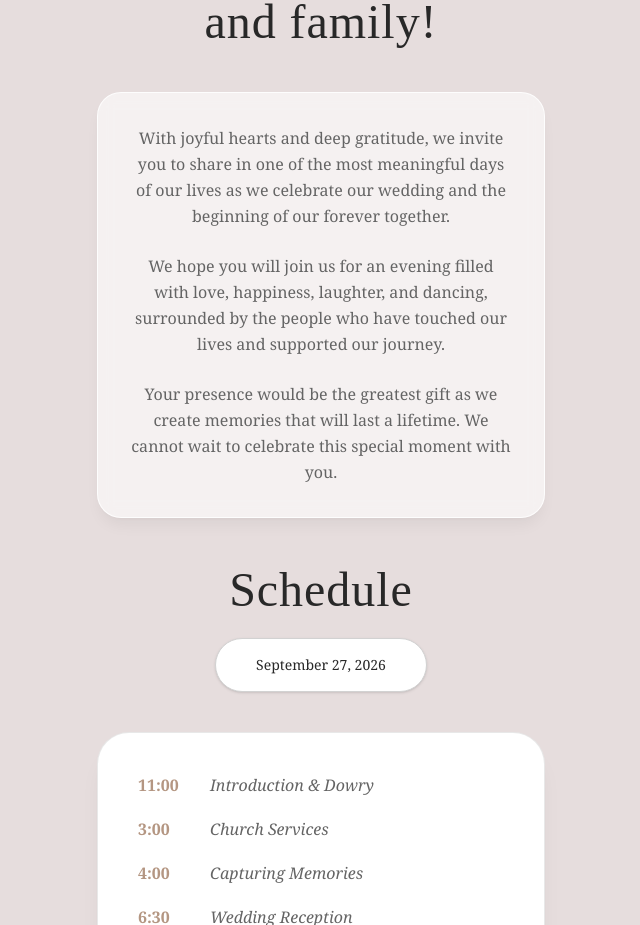
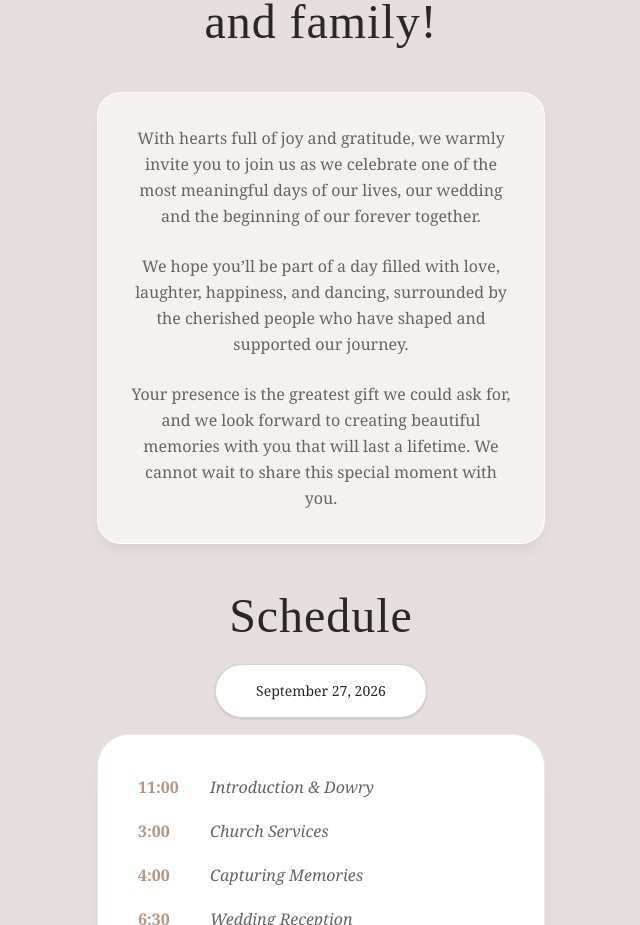
Before and after one commit to Giscard49/w-invitation, a React (Vite) app: page / in a window 1280 px wide. Shown: the part 1240-2165 px from the top of the page, without its empty margins (319-959 px from the left). Built offline with nearby package versions, Linux system fonts and the light colour scheme; no server answers.

Commit message:
new updates

```diff
--- a/src/App.tsx
+++ b/src/App.tsx
@@ -225,15 +225,15 @@ export default function App() {
 
           <div className="bg-white/60 backdrop-blur-sm rounded-3xl p-8 shadow-lg shadow-black/5 border border-white/80">
             <p className="text-center text-base leading-relaxed mb-6 text-[rgb(var(--color-text-secondary))]">
-              With joyful hearts and deep gratitude, we invite you to share in one of the most meaningful days of our lives as we celebrate our wedding and the beginning of our forever together.
+              With hearts full of joy and gratitude, we warmly invite you to join us as we celebrate one of the most meaningful days of our lives, our wedding and the beginning of our forever together.
             </p>
 
             <p className="text-center text-base leading-relaxed mb-6 text-[rgb(var(--color-text-secondary))]">
-              We hope you will join us for an evening filled with love, happiness, laughter, and dancing, surrounded by the people who have touched our lives and supported our journey.
+              We hope you’ll be part of a day filled with love, laughter, happiness, and dancing, surrounded by the cherished people who have shaped and supported our journey.
             </p>
 
             <p className="text-center text-base leading-relaxed text-[rgb(var(--color-text-secondary))]">
-              Your presence would be the greatest gift as we create memories that will last a lifetime. We cannot wait to celebrate this special moment with you.
+              Your presence is the greatest gift we could ask for, and we look forward to creating beautiful memories with you that will last a lifetime. We cannot wait to share this special moment with you.
             </p>
           </div>
 
```
